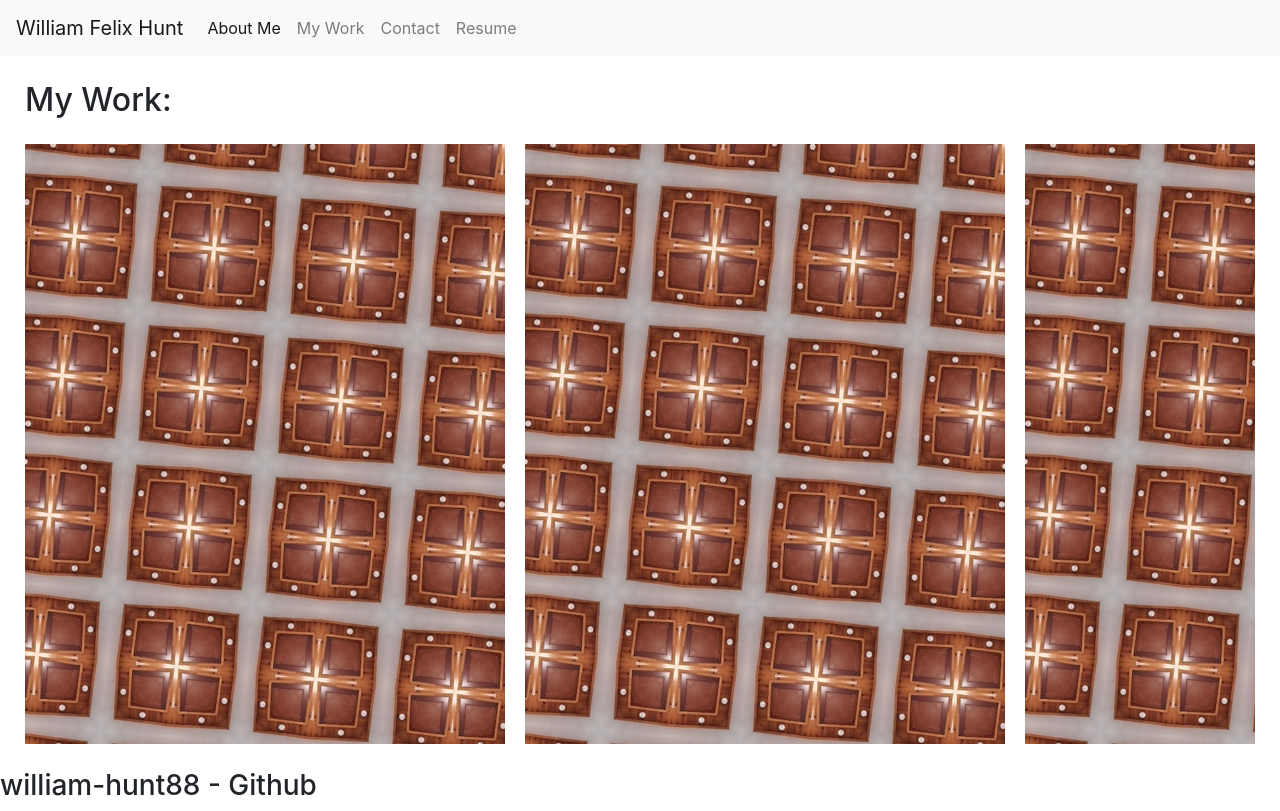
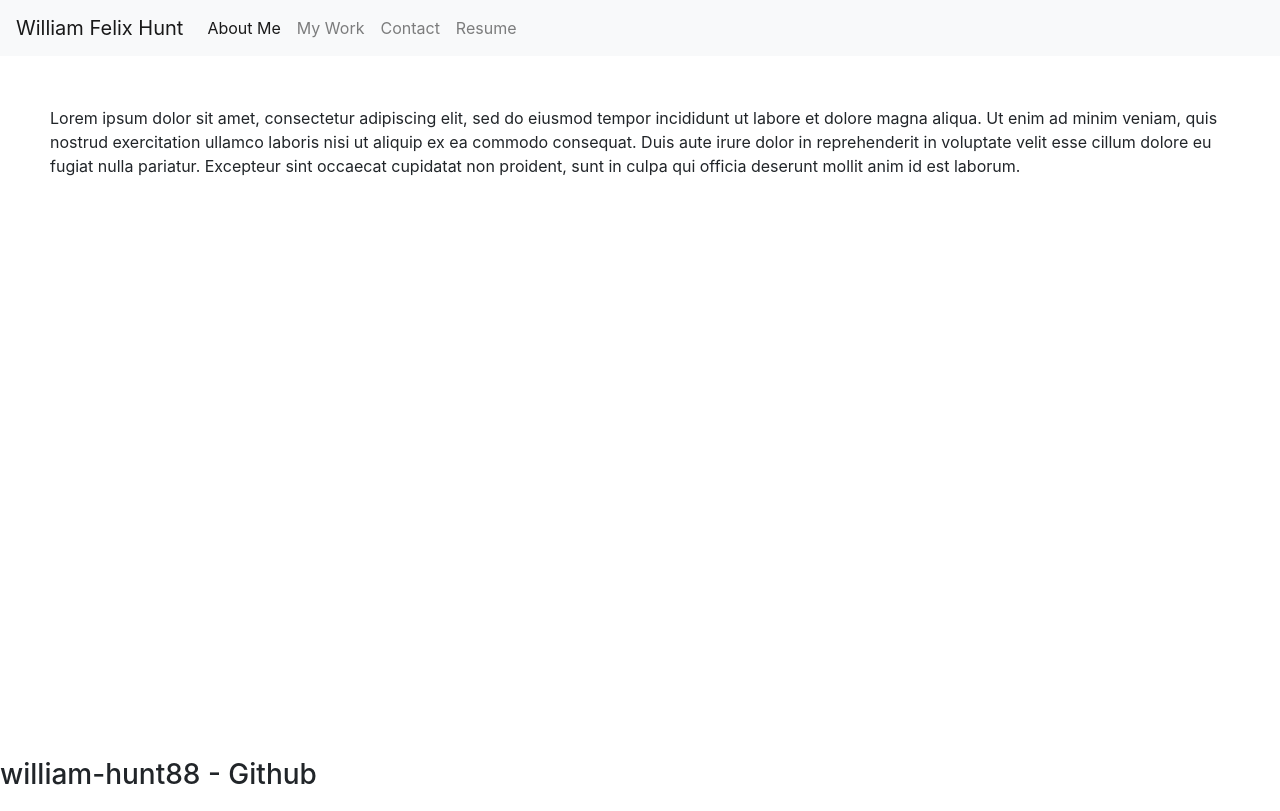
Before and after one commit to william-hunt88/William-F.-Hunt---The-Portfolio, a React (Create React App) app: page / in a window 1280 px wide. Built offline with nearby package versions, Linux system fonts and the light colour scheme.

Commit message:
foraskBCS

```diff
--- a/src/App.css
+++ b/src/App.css
@@ -5,6 +5,16 @@
 .App-logo {
   height: 40vmin;
   pointer-events: none;
+}
+
+.footer {
+  bottom: 0;
+  position: fixed
+
+}
+
+.about {
+  padding: 25px
 }
 
   /* my work styles*/
@@ -15,7 +25,7 @@
     grid-template-columns: repeat(3, 1fr);
     grid-auto-flow: dense;
     grid-gap: 20px;
-    height: 600px;
+    height: 700px;
     overflow: hidden;
     z-index: 9999;
     max-width: 100vw;
@@ -23,9 +33,13 @@
 }
 
 .grid-item {
-  background: rgba(150, 214, 144, 0.966);
   border: solid;
+  background-image: url("./assets/images/crypto.jpg");
+  background-position: center;
+  background-size: cover;
 }
+
+
 
 .grid-item:hover {
     opacity: .5;
--- a/src/App.js
+++ b/src/App.js
@@ -8,23 +8,33 @@
 
 function App() {
   const [contactSelected, setContactSelected] = useState(false);
+  const [portfolioSelected, setPortfolioSelected] = useState(false);
+  const [resumeSelected, setResumeSelected] = useState(false);
 
   return (
     <div>
       <Header
         setContactSelected={setContactSelected}
         contactSelected={contactSelected}
+        setPortfolioSelected={setPortfolioSelected}
       ></Header>
       <main>
         <div className="content-wrap">
           {!contactSelected ? (
             <>
-              <Portfolio></Portfolio>
+              <div>
+                {portfolioSelected ? (
+                  <Portfolio></Portfolio>
+                ) : (
+                  <About></About>
+                )}
+              </div>
             </>
           ) : (
             <ContactForm></ContactForm>
           )}
         </div>
+
         <Footer></Footer>
       </main>
     </div>
--- a/src/components/About/index.js
+++ b/src/components/About/index.js
@@ -2,8 +2,8 @@
 
 function About() {
   return (
-    <section>
-      <h1 id="about">Who am I?</h1>
+    <section id="about" className="about">
+      <p>Lorem ipsum dolor sit amet, consectetur adipiscing elit, sed do eiusmod tempor incididunt ut labore et dolore magna aliqua. Ut enim ad minim veniam, quis nostrud exercitation ullamco laboris nisi ut aliquip ex ea commodo consequat. Duis aute irure dolor in reprehenderit in voluptate velit esse cillum dolore eu fugiat nulla pariatur. Excepteur sint occaecat cupidatat non proident, sunt in culpa qui officia deserunt mollit anim id est laborum.</p>
     </section>
   );
 }
--- a/src/components/Footer/index.js
+++ b/src/components/Footer/index.js
@@ -2,7 +2,7 @@
 
 function footer() {
   return (
-    <footer>
+    <footer className="footer">
         <h3>william-hunt88 - Github</h3>
     </footer>
   );
--- a/src/components/Header/index.js
+++ b/src/components/Header/index.js
@@ -24,7 +24,7 @@
           <a className="nav-item nav-link active" href="#about">
             About Me <span className="sr-only">(current)</span>
           </a>
-          <a className="nav-item nav-link" href="#my-work">
+          <a className="nav-item nav-link" href="#my-work" onClick = {() => props.setPortfolioSelected(true) && props.setContactSelected(false)}>
             My Work
           </a>
           <a className="nav-item nav-link" href="#contact-form" onClick = {() => props.setContactSelected(true)}>
--- a/src/components/Portfolio/index.js
+++ b/src/components/Portfolio/index.js
@@ -1,14 +1,13 @@
 import Project from "../Project";
 import projects from "../../utils/projects.json";
 
-function Portfolio(currentProject) {
-  console.log(currentProject.boxNum)
+function Portfolio(props) {
   return (
     <section id = "my-work">
       <h2> My Work: </h2>
       <div className = "my-work-container">
-        {projects.map((project, i, currentProject) => (
-          <div className = {currentProject.boxNum} key={i}>
+        {projects.map((project, i,) => (
+          <div className ={`grid-item ${project.boxNum}`} key={i}>
             <Project currentProject={project}></Project>
           </div>
         ))}
--- a/src/components/Project/index.js
+++ b/src/components/Project/index.js
@@ -1,9 +1,8 @@
 import React from "react";
 
-function Project({ currentProject }) {
-  console.log(currentProject.boxNum);
+function Project() {
   return (
-      <img className="box-image" src={require(`../../assets/images/box6.jpg`).default}></img>
+    <div></div>
   );
 }
 
```
Also changed, not shown: src/assets/images/crypto.jpg.
